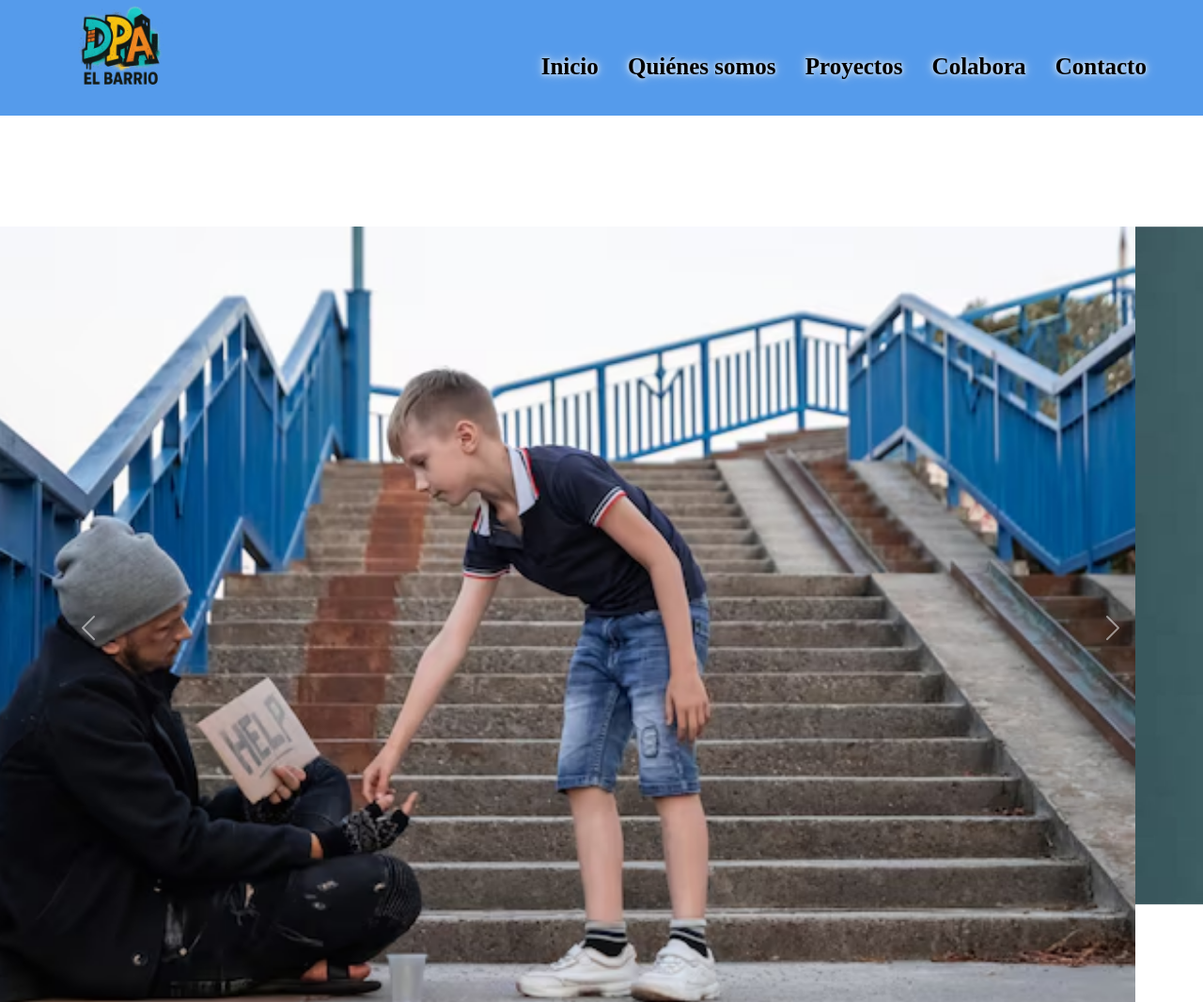
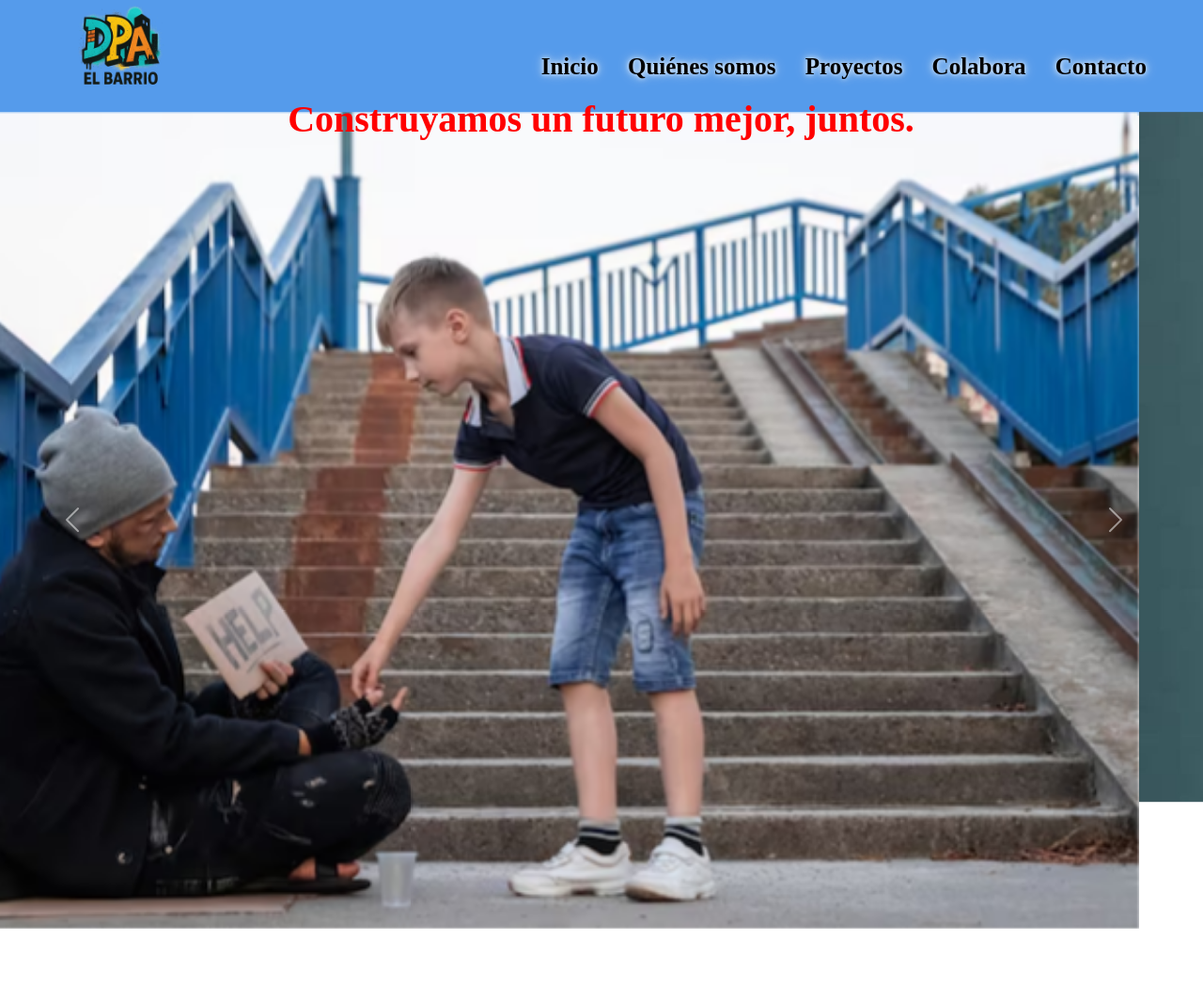
Before and after one commit to DavidInie/M12.1-PROJECTE-de-WEB-David-Iniesta-Pere-L-pez-Arnau-Pasc-, a plain HTML site: page index.html in a window 1280 px wide. Shown: the top 1066 px of the page at 94% size. Drawn offline with nearby package versions, Linux system fonts and the light colour scheme; a web font is replaced by a local one.

Commit message:
copia segundo dia

```diff
--- a/css/stils.css
+++ b/css/stils.css
@@ -48,4 +48,21 @@ body {
     margin-right: -6px;
     padding: 0%;
     margin-top: 40px; /* Ajusta el valor según lo que necesites */
+    position: relative;
+    top: -60px;
 }
+
+
+#color{
+  color:  rgb(255, 0, 0);
+  font-size: 40px;
+
+
+}
+
+.titulo{
+  z-index: 2;
+
+
+
+}
--- a/index.html
+++ b/index.html
@@ -55,10 +55,10 @@
 <div class="carousel"><!--abre div de header-->
     <div class="container-fluid"> <!--abre div de container text-center-->
         <div class="row"><!--abre row-->
-            <div class="col-sm-12 col-lg-12">
-                 <div class="col-sm-12 col-lg-12"><!--sm tamaño movil lg tamaño ordenador, abre div logo-->
-                    <h2>Construyamos un futuro mejor, juntos.</h2>
-                </div>
+            <div class="col-sm-12 col-lg-12 titulo"><!--sm tamaño movil lg tamaño ordenador, abre div logo-->
+                    <h1 id="color"><strong>Construyamos un futuro mejor, juntos.</strong></h1>
+            </div>
+            <div class="col-sm-12 col-lg-12 carousel">
                 <div id="carouselExampleAutoplaying" class="carousel slide" data-bs-ride="carousel">
                 <div class="carousel-inner">
                 <div class="carousel-item active">
```
